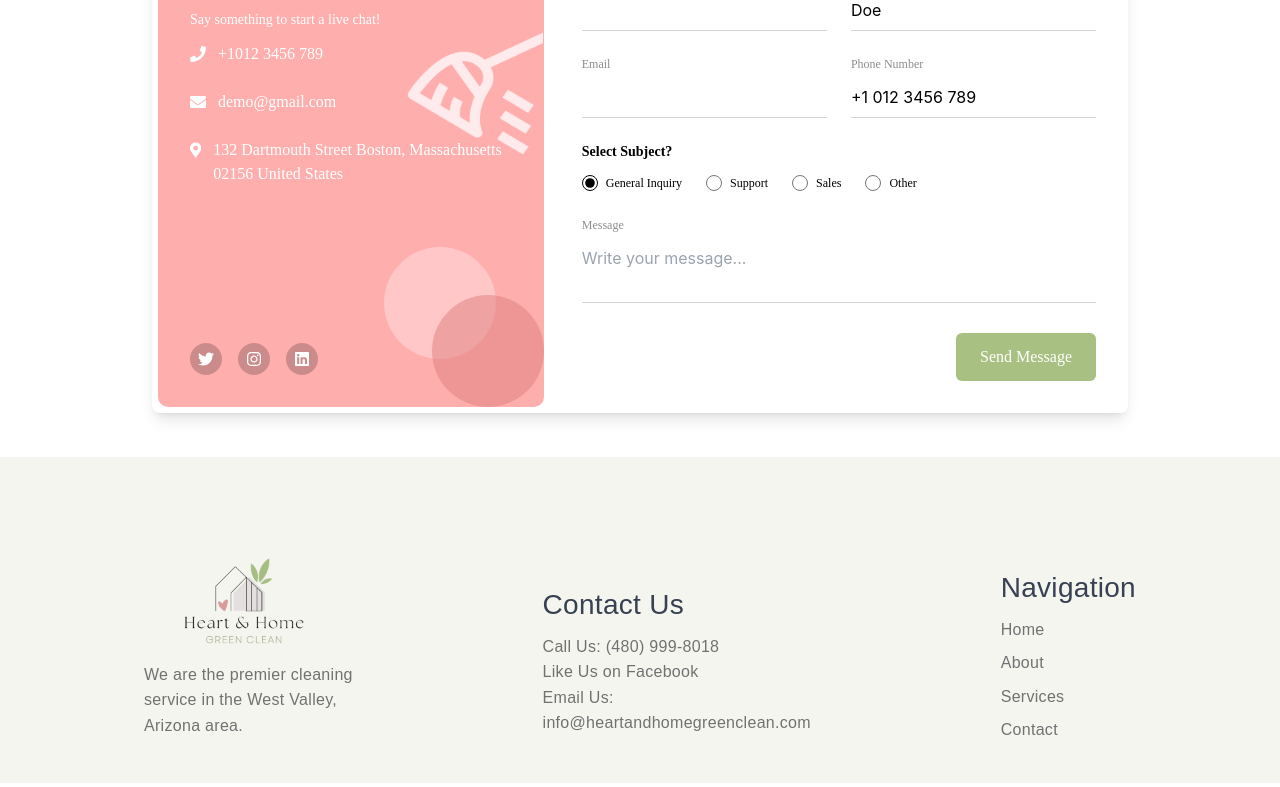
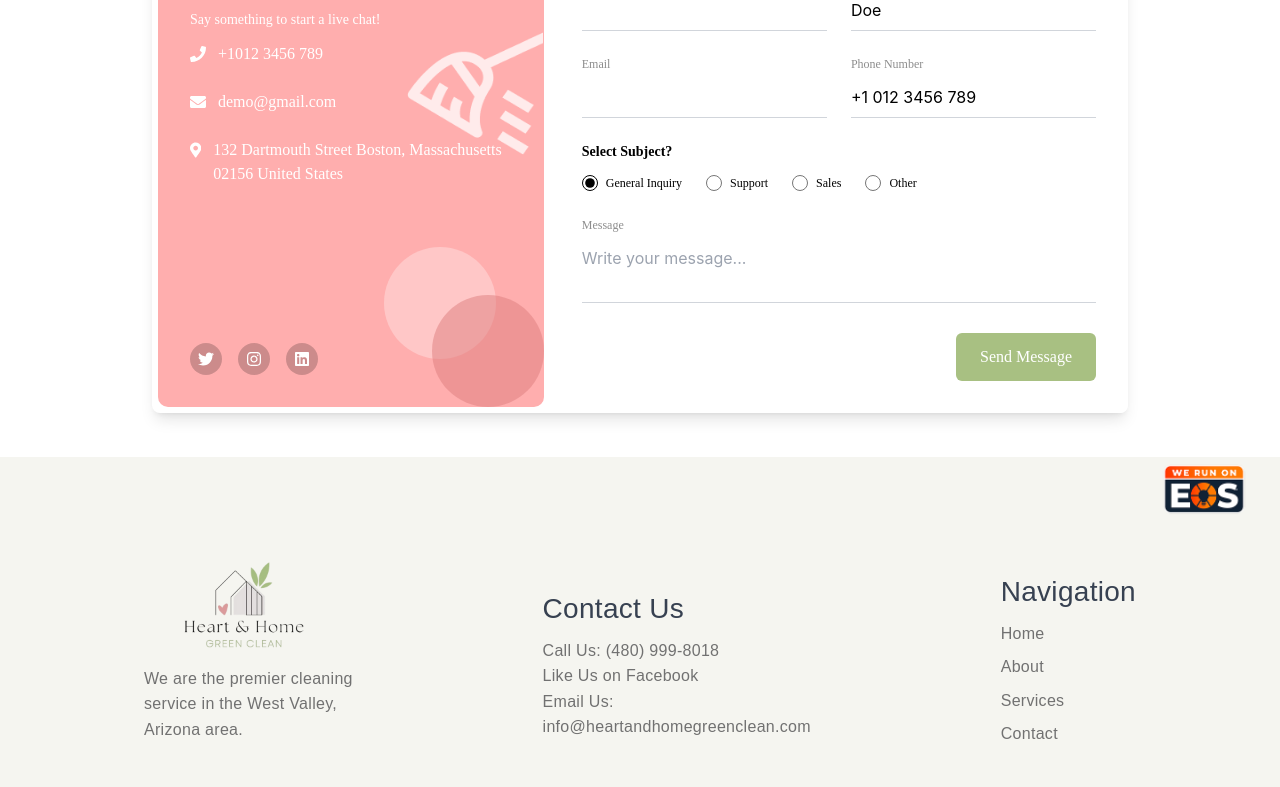
Before and after one commit to MaaniMaaz/heart, a React (Create React App) app: page /contact in a window 1280 px wide. Shown: the part 535-1322 px from the top of the page. Built offline with nearby package versions, Linux system fonts and the light colour scheme.

Commit message:
footer logo added

```diff
--- a/src/Footer.jsx
+++ b/src/Footer.jsx
@@ -1,11 +1,14 @@
 import React from 'react';
 import Heart from "./pictures/Heart & Home_square.png";
-import HomeBg from "./pictures/HeartHDbg (1).png"
-
+import HomeBg from "./pictures/HeartHDbg (1).png";
+import logo from "./pictures/Ecologo.png";
 const Footer = () => {
   return (
     <div className="bg-[#f5f5f0] text-gray-700 px-8 lg:px-12 xl:px-32">
-      <div className="container mx-auto pt-0 pb-10  px-4">
+      <div className='flex lg:justify-end justify-end lg:-mr-[100px] '>
+     <img src={logo} alt='' className='w-24 h-16' />
+     </div>
+      <div className="container mx-auto pt-0 pb-10  px-4 lg:-mt-[60px]">
         <div className="flex flex-col md:flex-row justify-between items-center">
           {/* Logo and Description */}
           <div className="text-center md:text-left mb-8 md:mb-0">
```
